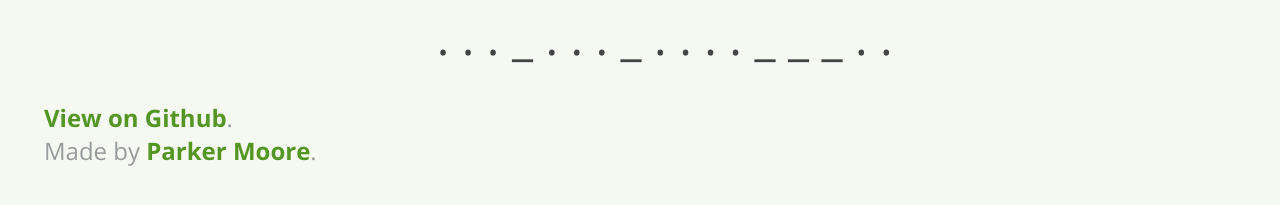
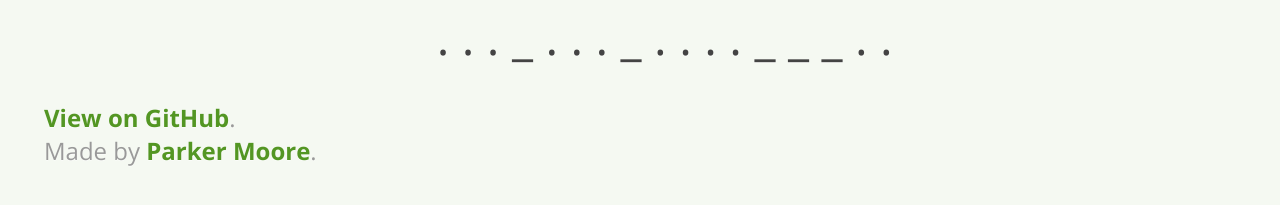
Before and after one commit to parkr/morsecode.js, a Jekyll site: the page built from index.html, in a window 1280 px wide. Shown: the part 454-659 px from the top of the page. Built offline with Jekyll 4.4.1, drawn with Linux system fonts in a browser that asks for light colours.

Commit message:
Capital H, dangit.

```diff
--- a/_layouts/default.html
+++ b/_layouts/default.html
@@ -42,7 +42,7 @@
   </div>
   <div class="footer grid">
     <div class="unit whole center-on-mobiles">
-      <a href="http://github.com/parkr/morsecode.js">View on Github</a>.<br />
+      <a href="http://github.com/parkr/morsecode.js">View on GitHub</a>.<br />
       Made by <a href="http://github.com/parkr">Parker Moore</a>.<br />
     </div>
   </div>
```
